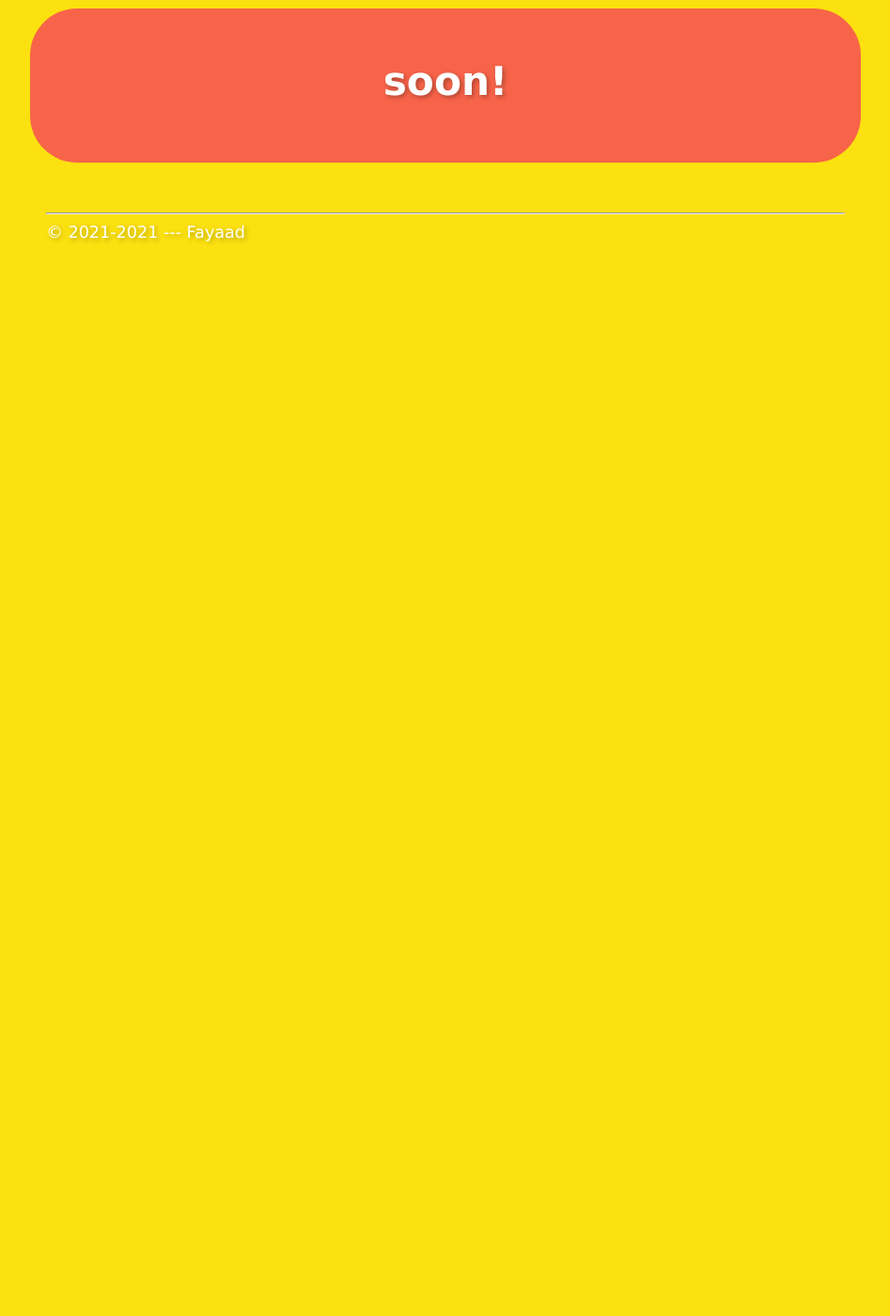
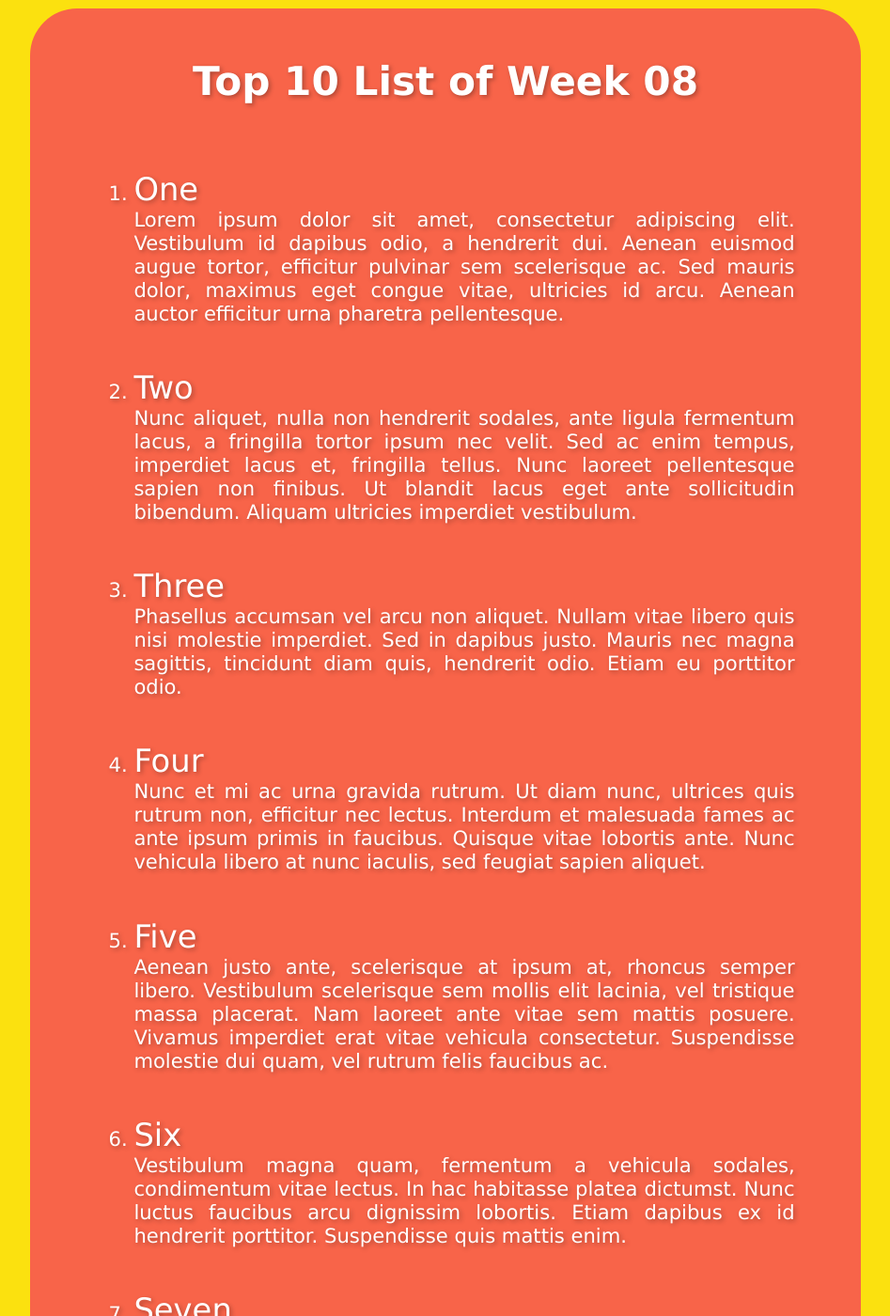
Before and after one commit to fayaadbsa/os211, a Jekyll site: the page built from w08.md, in a window 1280 px wide and 1400 px high, scrolled down 270 px. Shown: the whole window at 94% size, without its empty margins (166-1113 px from the left). Built offline with Jekyll 4.4.1, drawn with Linux system fonts in a browser that asks for light colours; our own code applies the rules of GitHub Pages for plain Markdown files; before the commit the page ends 900 px from its top, so only the background shows below that; some of the changed text lies outside the part shown.

Commit message:
Update w08.md

```diff
--- a/w08.md
+++ b/w08.md
@@ -3,4 +3,74 @@ layout: "layout"
 permalink: /W08/
 ---
 
-# soon!
+# Top 10 List of Week 08
+
+1. [One](https://en.wikipedia.org/wiki/1)<br>
+Lorem ipsum dolor sit amet, consectetur adipiscing elit.
+Vestibulum id dapibus odio, a hendrerit dui.
+Aenean euismod augue tortor, efficitur pulvinar sem scelerisque ac.
+Sed mauris dolor, maximus eget congue vitae, ultricies id arcu.
+Aenean auctor efficitur urna pharetra pellentesque.
+
+2. [Two](https://en.wikipedia.org/wiki/2)<br>
+Nunc aliquet, nulla non hendrerit sodales, ante ligula fermentum lacus, a fringilla tortor ipsum nec velit.
+Sed ac enim tempus, imperdiet lacus et, fringilla tellus.
+Nunc laoreet pellentesque sapien non finibus.
+Ut blandit lacus eget ante sollicitudin bibendum.
+Aliquam ultricies imperdiet vestibulum.
+
+3. [Three](https://en.wikipedia.org/wiki/3)<br>
+Phasellus accumsan vel arcu non aliquet.
+Nullam vitae libero quis nisi molestie imperdiet.
+Sed in dapibus justo.
+Mauris nec magna sagittis, tincidunt diam quis, hendrerit odio.
+Etiam eu porttitor odio.
+
+4. [Four](https://en.wikipedia.org/wiki/4)<br>
+Nunc et mi ac urna gravida rutrum.
+Ut diam nunc, ultrices quis rutrum non, efficitur nec lectus.
+Interdum et malesuada fames ac ante ipsum primis in faucibus.
+Quisque vitae lobortis ante.
+Nunc vehicula libero at nunc iaculis, sed feugiat sapien aliquet.
+
+5. [Five](https://en.wikipedia.org/wiki/5)<br>
+Aenean justo ante, scelerisque at ipsum at, rhoncus semper libero.
+Vestibulum scelerisque sem mollis elit lacinia, vel tristique massa placerat.
+Nam laoreet ante vitae sem mattis posuere.
+Vivamus imperdiet erat vitae vehicula consectetur.
+Suspendisse molestie dui quam, vel rutrum felis faucibus ac.
+
+6. [Six](https://en.wikipedia.org/wiki/6)<br>
+Vestibulum magna quam, fermentum a vehicula sodales, condimentum vitae lectus.
+In hac habitasse platea dictumst.
+Nunc luctus faucibus arcu dignissim lobortis.
+Etiam dapibus ex id hendrerit porttitor.
+Suspendisse quis mattis enim.
+
+7. [Seven](https://en.wikipedia.org/wiki/7)<br>
+Curabitur ut orci quis quam cursus hendrerit vel pulvinar metus
+Phasellus blandit nunc consequat eros aliquam porta.
+Pellentesque sapien diam, facilisis tincidunt accumsan quis, accumsan suscipit velit.
+Morbi id est maximus, maximus urna eu, auctor odio.
+Nunc sit amet dictum ipsum.
+
+8. [Eight](https://en.wikipedia.org/wiki/8)<br>
+Curabitur mauris neque, mollis feugiat ante id, molestie eleifend nunc.
+Cras tincidunt bibendum dignissim.
+Donec non mauris tincidunt, aliquam lorem eget, porta odio.
+Maecenas ac arcu urna.
+Cras congue tellus lacus.
+
+9. [Nine](https://en.wikipedia.org/wiki/9)<br>
+Mauris urna libero, varius in purus nec, tempor pharetra lorem.
+Vivamus lorem nisi, mattis ut tellus at, tincidunt cursus libero.
+Curabitur vehicula placerat neque eget iaculis.
+Nulla facilisi.
+Cras condimentum leo a libero cursus lacinia.
+
+10. [Ten](https://en.wikipedia.org/wiki/10)<br>
+Nunc imperdiet gravida lorem vitae tincidunt.
+Phasellus tristique nulla at justo finibus pulvinar.
+Phasellus in leo vitae sem congue sollicitudin eu sed risus.
+Aliquam erat volutpat.
+Proin in erat fringilla, pulvinar nisl quis, vulputate purus.
```
